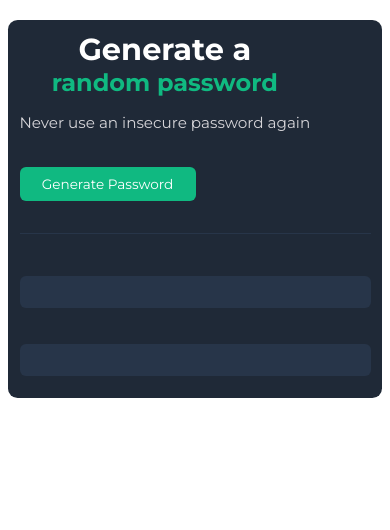
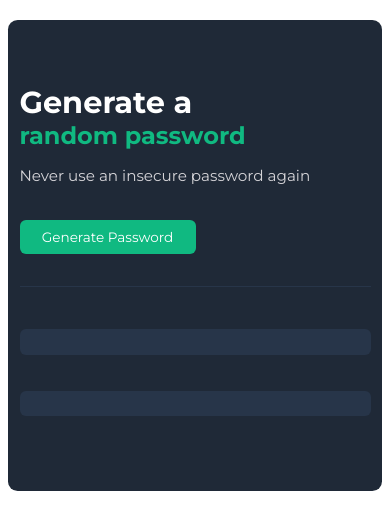
Before and after one commit to Allen1303/Scrimba-Solo-Project-Password-Generator, a plain HTML site: page Password_Generator/index.html in a window 390 px wide. Drawn offline with Linux system fonts and the light colour scheme.

Commit message:
Refactor css styling for better element alignment and responsiveness for smaller devices

```diff
--- a/Password_Generator/style.css
+++ b/Password_Generator/style.css
@@ -5,6 +5,7 @@
   padding: 0;
   font-family: "Montserrat", sans-serif;
 }
+
 /* Color Variables */
 :root {
   --accent-color: #10b981;
@@ -13,24 +14,31 @@
   --main-color: #1f2937;
   --accent-dark: #273549;
 }
+
 /* Typography Styling */
 h2 {
   color: var(--accent-color);
+  text-align: left; /* Align h2 to the left */
 }
+
 h1 {
   color: var(--white-text);
   font-size: 1.9rem;
+  text-align: left; /* Align h1 to the left */
 }
+
 p {
   color: var(--gray-text);
   font-size: 0.95rem;
   padding-top: 1rem;
+  text-align: left; /* Align p to the left */
 }
+
 /* Main Container Layout Styling */
 .main-container {
   width: 90%;
-  max-width: 34.375rem;
-  height: auto;
+  max-width: 28rem;
+  min-height: 28rem;
   margin: 5% auto;
   padding: 3%;
   display: flex;
@@ -40,14 +48,16 @@ p {
   background: var(--main-color);
   border-radius: 0.6rem;
 }
+
 /* Text Section Layout Styling */
 .text-section {
   align-items: flex-start;
   width: 100%;
   padding-top: 0;
   margin-left: 0;
-  text-align: center;
+  text-align: left; /* Ensure text is aligned to the left */
 }
+
 .btn {
   display: flex;
   justify-content: center;
@@ -63,6 +73,7 @@ p {
   font-size: 0.85rem;
   margin-left: 0;
 }
+
 .btn:hover {
   cursor: pointer;
   background: #248c69;
@@ -78,6 +89,7 @@ p {
   padding-top: 2rem;
   margin-top: 2rem;
 }
+
 .input-box-1,
 .input-box-2 {
   align-items: center;
@@ -89,6 +101,7 @@ p {
   height: 2.4375rem;
   color: var(--accent-color);
 }
+
 .input-box-1,
 .input-box-2:hover {
   cursor: pointer;
@@ -102,8 +115,8 @@ p {
   .input-box-1,
   .input-box-2 {
     margin: 10px 0;
-    height: 2rem;
-    padding: 1rem;
+    height: 1rem;
+    padding: .80rem;
     align-items: center;
     display: flex;
     justify-content: center;
```
